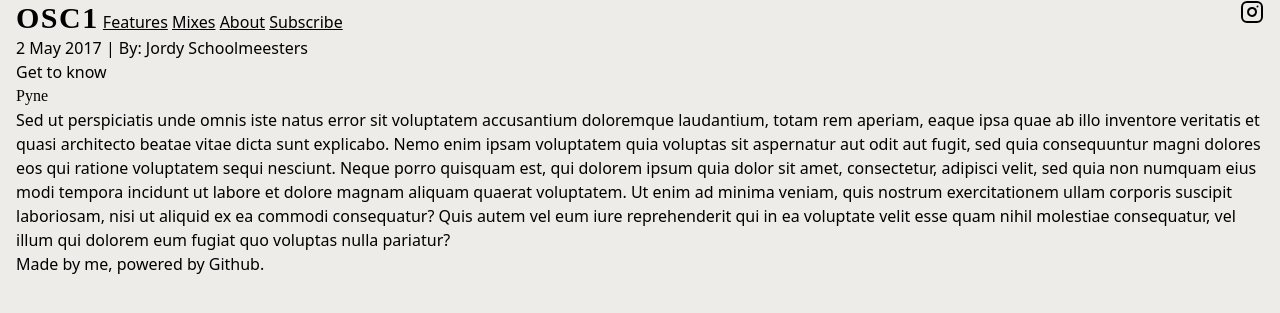
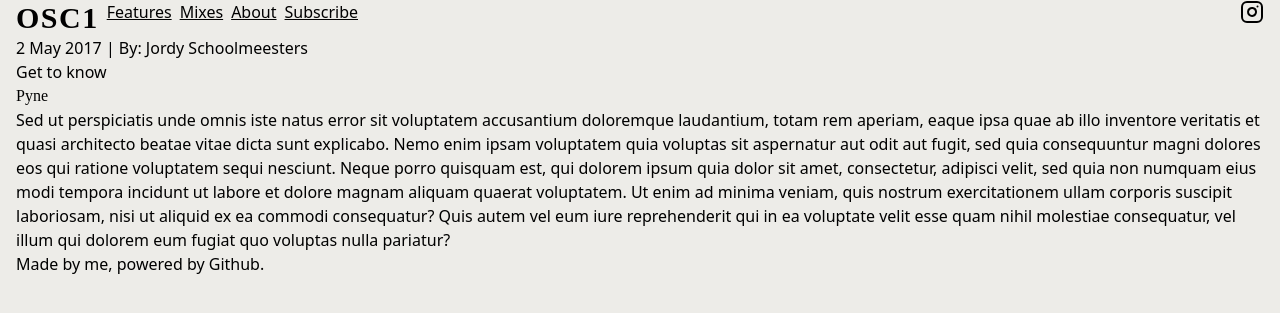
Before and after one commit to osc1blog/osc1blog.github.io, a Jekyll site: the page built from _posts/2017-5-2-pyne.md, in a window 1280 px wide. Shown: the top 313 px of the page. Built offline with Jekyll 4.4.1, drawn with Linux system fonts in a browser that asks for light colours; nearby versions of some CDN libraries; some web fonts are replaced.

Commit message:
Update nav.html

```diff
--- a/_includes/nav.html
+++ b/_includes/nav.html
@@ -1,5 +1,5 @@
 <nav class="flex justify-between">
-  <div class="space-y-2">
+  <div class="flex space-x-2">
     <a href="/" class="tracking-wider text-3xl font-bold font-['Leto']">OSC1</a>
     <a href="/features/" class="underline">Features</a>
     <a href="/mixes/" class="underline">Mixes</a>
```
